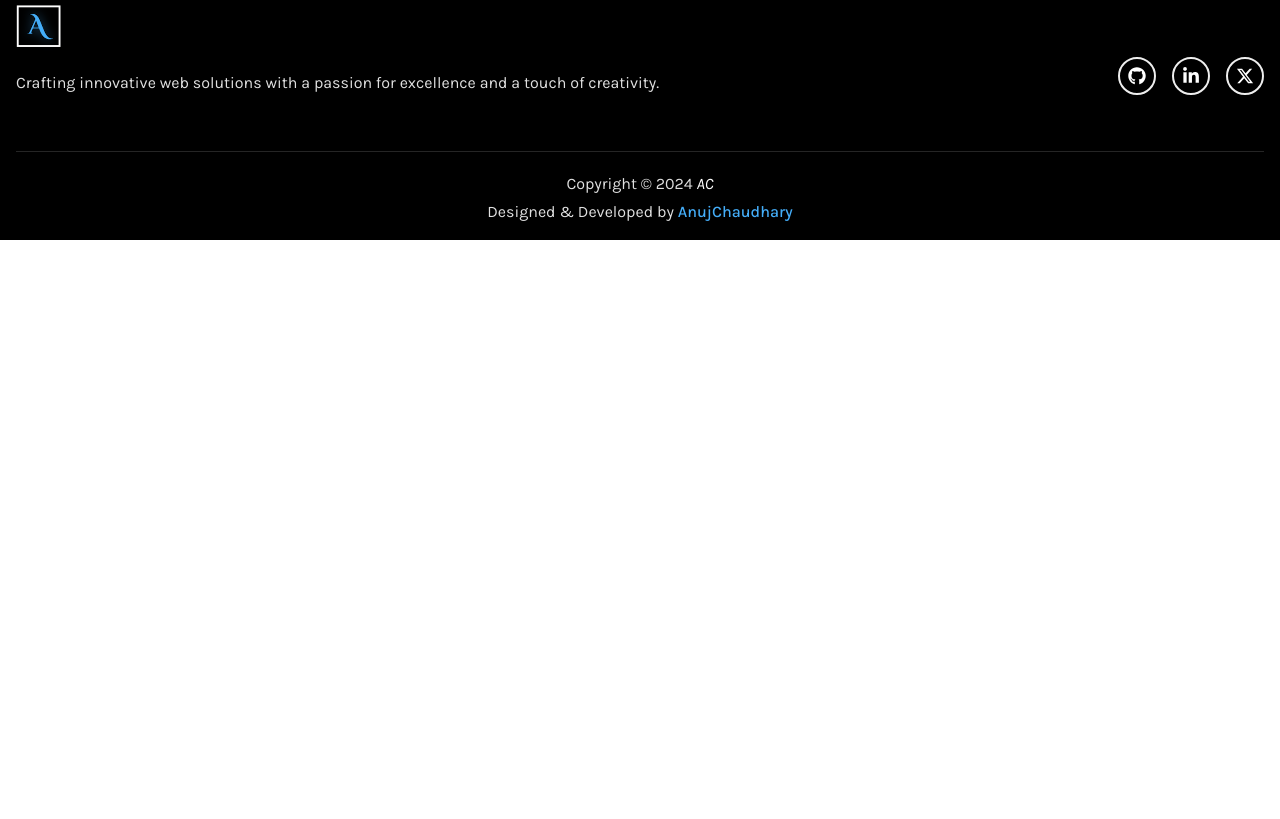
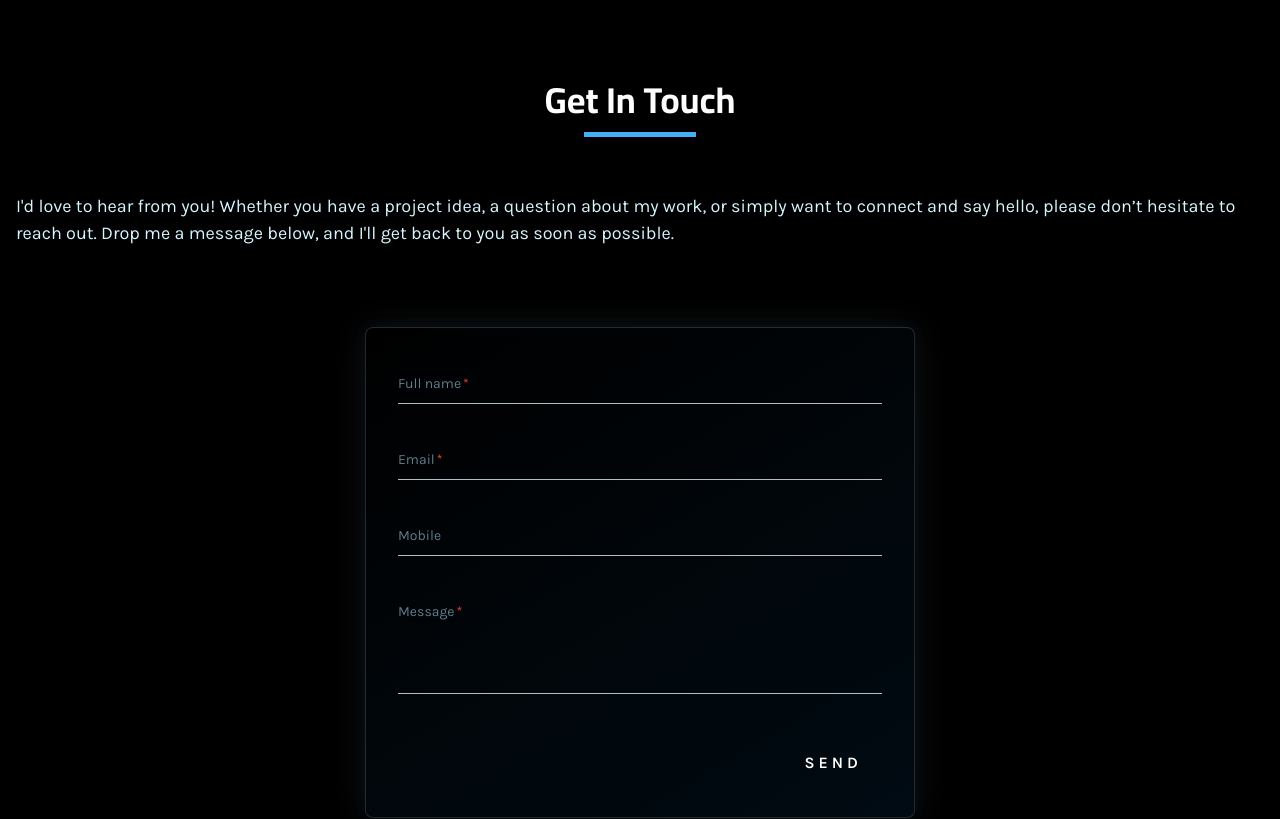
Before and after one commit to Anuj579/my-portfolio, a React (Vite) app: page /contact in a window 1280 px wide. Shown: the part 560-1379 px from the top of the page. Before the commit the page ends 800 px from the top, so only its background shows below. Built offline with nearby package versions, Linux system fonts and the light colour scheme.

Commit message:
contact page designed

```diff
--- /dev/null
+++ b/src/components/Contact/Contact.css
@@ -0,0 +1,91 @@
+:root {
+    --secondary: #44ADF8;
+}
+
+.contact-hero-section {
+    background: linear-gradient(270deg, #0000005d, #000000b9), url(../../assets/contact-bg.jpg);
+    background-size: cover;
+    background-position: center 70%;
+    background-repeat: no-repeat;
+}
+
+/* .contact-hero-section::after {
+    content: '';
+    position: absolute;
+    bottom: 0;
+    left: 0;
+    width: 100%;
+    height: 20%;
+    background: linear-gradient(to bottom, rgba(0, 0, 0, 0) 0%, rgba(0, 0, 0, 1) 100%);
+    z-index: 1;
+  } */
+
+.contact-form {
+    box-sizing: border-box;
+    background: linear-gradient(-30deg, #010b13, #010b1304);
+    box-shadow: 0 0 15px #0473c215, 0 0 35px #c2d3df17;
+}
+
+.contact-form form button {
+    position: relative;
+    display: inline-block;
+    padding: 10px 20px;
+    color: #ffffff;
+    font-size: 16px;
+    font-weight: 600;
+    text-decoration: none;
+    text-transform: uppercase;
+    overflow: hidden;
+    transition: .5s;
+    margin-top: 40px;
+    letter-spacing: 4px
+}
+
+.contact-form button:hover {
+    background: var(--secondary);
+    color: #fff;
+    border-radius: 5px;
+    box-shadow: 0 0 5px var(--secondary),
+        0 0 25px var(--secondary)
+}
+
+.contact-form button span {
+    position: absolute;
+    display: block;
+}
+
+@keyframes btn-anim1 {
+    0% {
+        left: -100%;
+    }
+
+    50%,
+    100% {
+        left: 100%;
+    }
+}
+
+.contact-form button span:nth-child(1) {
+    bottom: 2px;
+    left: -100%;
+    width: 100%;
+    height: 2px;
+    background: linear-gradient(90deg, transparent, var(--secondary));
+    animation: btn-anim1 2s linear infinite;
+}
+
+.input-field {
+    font-size: 16px !important;
+}
+
+/* Autofill Styles */
+input:-webkit-autofill,
+input:-webkit-autofill:hover,
+input:-webkit-autofill:focus,
+textarea:-webkit-autofill,
+textarea:-webkit-autofill:hover,
+textarea:-webkit-autofill:focus {
+    -webkit-text-fill-color: #fff;
+    -webkit-box-shadow: 0 0 0px 1000px #0c182100 inset;
+    transition: background-color 5000s ease-in-out 0s;
+}
--- a/src/components/Contact/Contact.jsx
+++ b/src/components/Contact/Contact.jsx
@@ -1,11 +1,156 @@
-import React from 'react'
+import React, { useState } from 'react';
+import { Breadcrumbs, Input, Textarea, Button, Dialog, DialogBody, DialogFooter, DialogHeader } from '@material-tailwind/react';
+import { Link } from 'react-router-dom';
+import emailjs from '@emailjs/browser';
+import successIcon from '../../assets/success-icon.svg';
+import errorIcon from '../../assets/error-icon.svg';
+import './Contact.css';
 
 function Contact() {
+  const [formData, setFormData] = useState({
+    name: '',
+    email: '',
+    mobile: '',
+    message: ''
+  });
+
+  const [dialogState, setDialogState] = useState({
+    open: false,
+    message: '',
+    type: 'success' // 'success' or 'error'
+  });
+
+  const handleChange = (e) => {
+    const { name, value } = e.target;
+    setFormData({ ...formData, [name]: value });
+  };
+
+  const handleSubmit = (e) => {
+    e.preventDefault();
+
+    emailjs.sendForm('service_lvk88vh', 'template_klhm8as', e.target, 'NTNQM6wB4KteGq8pt')
+      .then((result) => {
+        console.log('Email sent successfully:', result.text);
+        setDialogState({
+          open: true,
+          message: 'Your message has been successfully sent. Thank you! ',
+          type: 'success'
+        });
+        setFormData({ name: '', email: '', mobile: '', message: '' }); // Reset the form
+      }, (error) => {
+        console.log('Email sending error:', error.text);
+        setDialogState({
+          open: true,
+          message: 'Failed to send the message. Please try again.',
+          type: 'error'
+        });
+      });
+  };
+
+  const handleClose = () => {
+    setDialogState({ ...dialogState, open: false });
+  };
+
   return (
-    <div>
+    <>
+      <section className='contact-hero-section relative min-h-[45vh] md:min-h-[65vh] flex flex-col justify-center items-center shadow-lg shadow-black'>
+        <h1 className='text-4xl font-cairo md:text-[40px] lg:text-5xl font-bold mb-3 mt-14'>Contact Me</h1>
+        <Breadcrumbs separator={<p className='text-white'>/</p>} className='bg-transparent '>
+          <Link to="/" className="opacity-60 text-white text-base" style={{ fontWeight: '400' }}>HOME</Link>
+          <Link to="/contact" className='text-white text-base' style={{ fontWeight: '400' }}>CONTACT</Link>
+        </Breadcrumbs>
+      </section>
 
-    </div>
-  )
+      <section className='container px-4 mx-auto'>
+        <div className='py-20'>
+          <div className='flex flex-col items-center'>
+            <h1 className='font-cairo font-bold text-4xl text-center mt-10'>Get In Touch</h1>
+            <hr className='border-b-4 border-secondary w-28 mt-3 mb-14 mx-auto md:mx-0' />
+          </div>
+          <p className='text-accent'>I'd love to hear from you! Whether you have a project idea, a question about my work, or simply want to connect and say hello, please don’t hesitate to reach out. Drop me a message below, and I'll get back to you as soon as possible.</p>
+        </div>
+        <div className='flex justify-center'>
+          <div className="contact-form w-full md:w-[550px] rounded-lg border border-[#e7e7e727] bg-primary ">
+            <div className='bg-[#00000000] rounded-lg p-8'>
+              <form onSubmit={handleSubmit}>
+                <div className='flex flex-col gap-8'>
+                  <Input
+                    variant="standard"
+                    label="Full name"
+                    name="name"
+                    className='text-white input-field'
+                    required
+                    color='light-blue'
+                    value={formData.name}
+                    onChange={handleChange}
+                  />
+                  <Input
+                    variant="standard"
+                    label="Email"
+                    name="email"
+                    type='email'
+                    required
+                    className='text-white input-field'
+                    color='light-blue'
+                    value={formData.email}
+                    onChange={handleChange}
+                  />
+                  <Input
+                    variant="standard"
+                    label="Mobile"
+                    name="mobile"
+                    type='tel'
+                    className='text-white input-field'
+                    color='light-blue'
+                    value={formData.mobile}
+                    onChange={handleChange}
+                  />
+                  <Textarea
+                    variant="standard"
+                    label="Message"
+                    name="message"
+                    required
+                    className='text-white input-field'
+                    color='light-blue'
+                    value={formData.message}
+                    onChange={handleChange}
+                  />
+                </div>
+                <div className='flex justify-end'>
+                  <button type='submit'>
+                    SEND
+                    <span></span>
+                  </button>
+                </div>
+              </form>
+            </div>
+          </div>
+        </div>
+        <Dialog
+          className='bg-primary py-2 border border-[#ffffff25]'
+          open={dialogState.open}
+          handler={handleClose}
+          animate={{
+            mount: { scale: 1, y: 0 },
+            unmount: { scale: 0.9, y: -100 },
+          }}
+        >
+          <DialogHeader className='text-white text-2xl font-cairo font-bold mx-2'> <img src={` ${dialogState.type == 'success' ? successIcon : errorIcon}`} alt={dialogState.type} className='w-8 me-3' /> <span>{`${dialogState.type == 'success' ? 'Success' : 'Error'}`}</span></DialogHeader>
+          <hr className={` ${dialogState.type == 'success' ? 'border-[#388e3c34]' : 'border-[#d32f2f36]'}`} />
+          <DialogBody className={`text-xl  mx-2 text-white`}>
+            {dialogState.message}
+          </DialogBody>
+          <DialogFooter className='mx-2'>
+            <Button onClick={handleClose} className={`${dialogState.type == 'success' ? 'bg-green-700' : 'bg-red-700'} text-white font-bold px-4 py-2 text-sm outline-none focus:opacity-100`}>
+              {`${dialogState.type === 'success' ? 'OK' : 'Close'}`}
+            </Button>
+          </DialogFooter>
+        </Dialog>
+        <p className='text-accent my-20'>If you prefer to send an email directly instead of using the form, feel free to reach out to me at <span className='font-bold italic'>anujchaudhary3112@gmail.com</span>. Whether you have a specific project in mind, a question, or just want to connect, I'm always happy to hear from you. Click <a href="mailto:anujchaudhary3112@gmail.com" className='text-white underline'>here</a> to send an email directly.</p>
+        <hr className="border-[#ffffff25] my-5" />
+      </section>
+    </>
+  );
 }
 
-export default Contact
+export default Contact;
```
